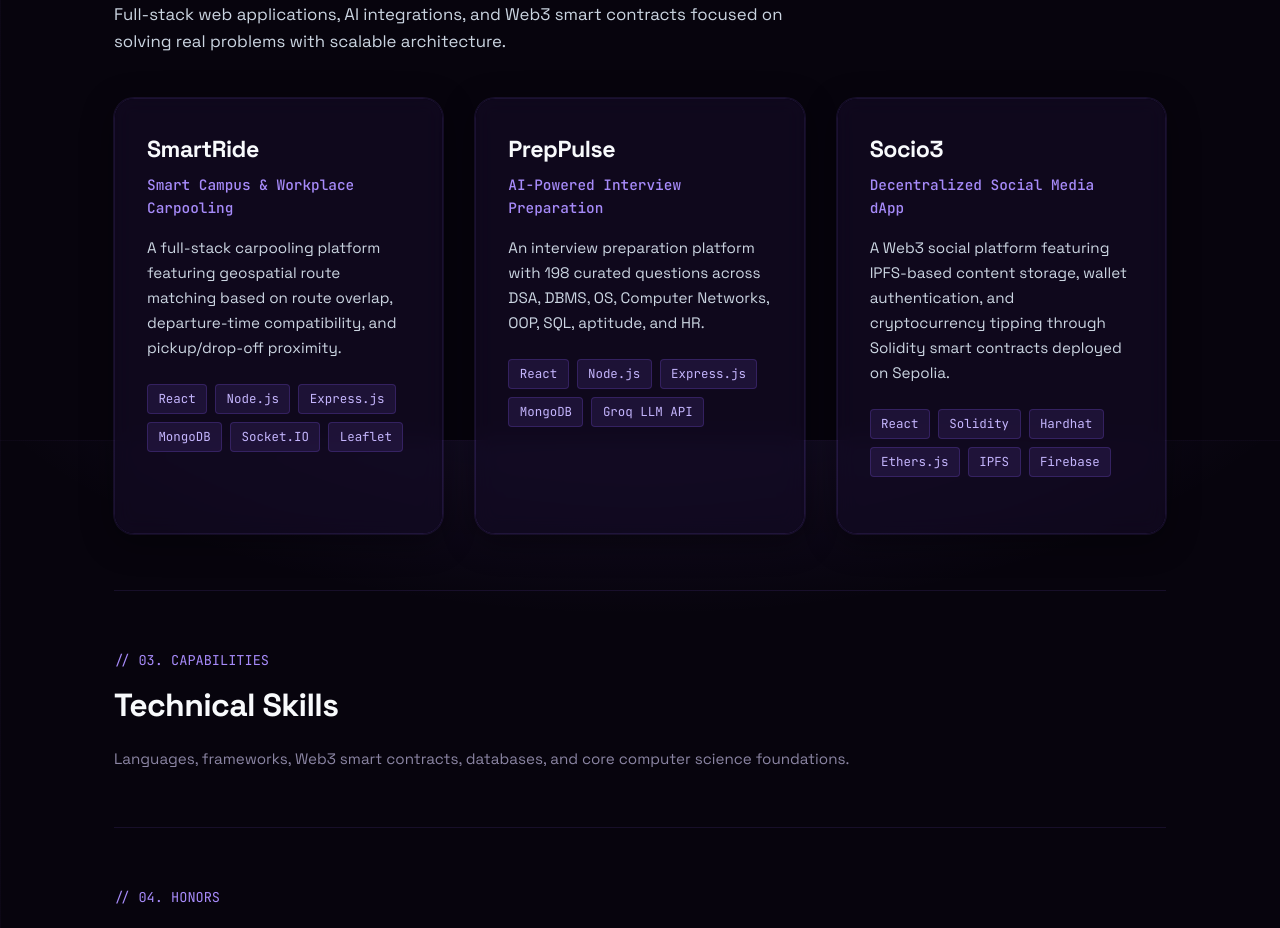
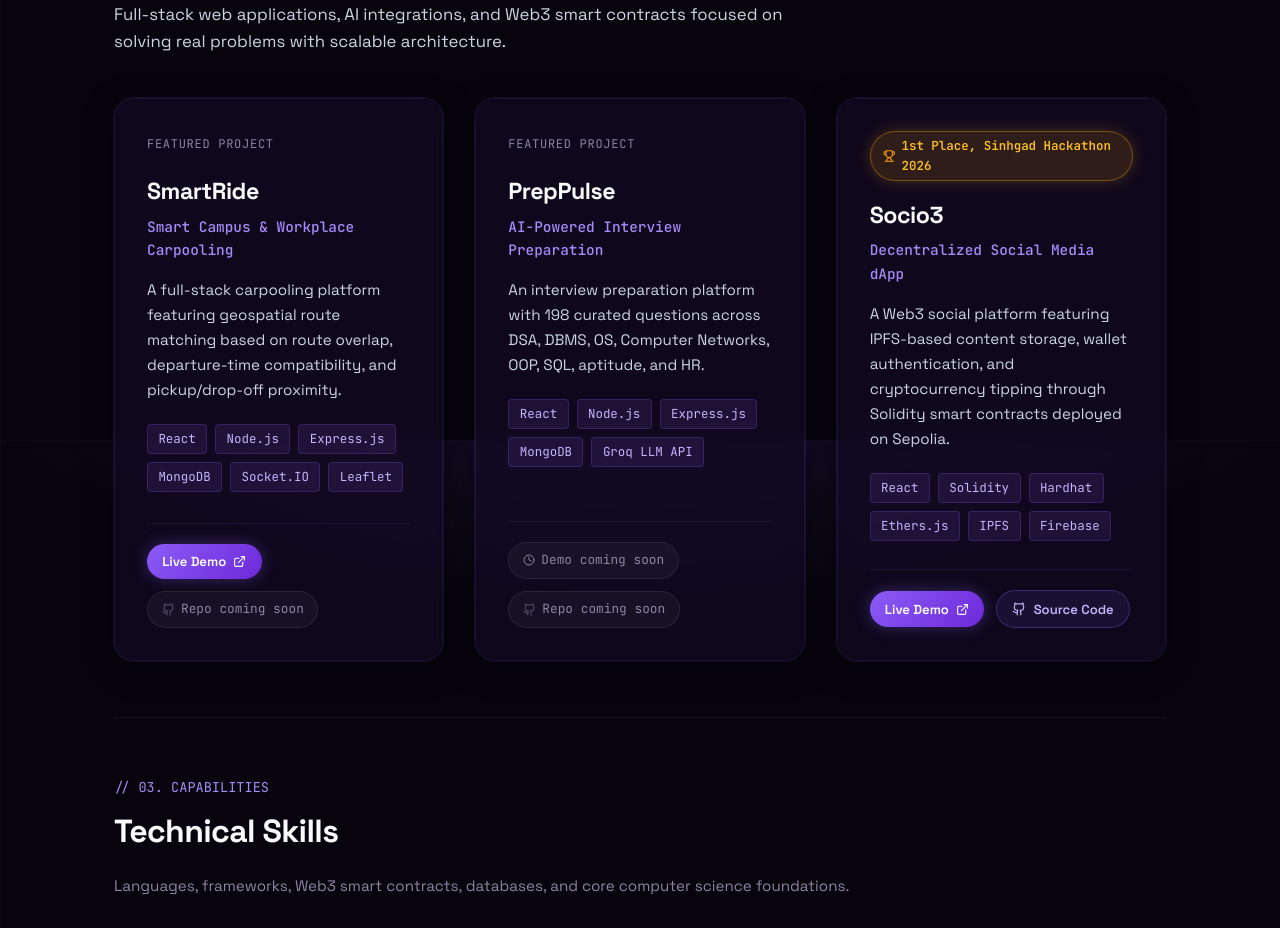
Before and after one commit to radhika817/radhika-portfolio, a React (Vite) app: page / in a window 1280 px wide. Shown: the part 1960-2888 px from the top of the page. Built offline with nearby package versions, Linux system fonts and the light colour scheme.

Commit message:
feat: add project links with placeholder handling

```diff
--- a/src/components/ProjectCard.jsx
+++ b/src/components/ProjectCard.jsx
@@ -1,14 +1,24 @@
 import { useRef, useState } from 'react'
 import { motion, useMotionValue, useSpring, useTransform } from 'framer-motion'
+import { ExternalLink, Github, Trophy, Clock } from 'lucide-react'
 import { useReducedMotion } from '../hooks/useReducedMotion'
 import { usePointerType } from '../hooks/usePointerType'
 
 /**
- * ProjectCard component featuring subtle 3D tilt hover physics,
- * cursor-tracking spotlight border glow, tech chips, and structured layout.
- * Disabled under prefers-reduced-motion and on touch devices.
+ * Checks whether a URL is a real, active link or an unconfigured placeholder
  */
-export default function ProjectCard({ project, children }) {
+function isValidUrl(url) {
+  if (!url || typeof url !== 'string') return false
+  const trimmed = url.trim()
+  return trimmed.startsWith('http://') || trimmed.startsWith('https://')
+}
+
+/**
+ * ProjectCard component with 3D tilt hover physics, cursor-tracking border glow,
+ * "1st Place, Sinhgad Hackathon 2026" badge on Socio3, and placeholder handling
+ * showing disabled "Coming soon" buttons instead of broken links.
+ */
+export default function ProjectCard({ project, onOpenCaseStudy }) {
   const cardRef = useRef(null)
   const [mousePos, setMousePos] = useState({ x: -250, y: -250 })
   const [isHovered, setIsHovered] = useState(false)
@@ -19,7 +29,7 @@ export default function ProjectCard({ project, children }) {
   const tiltX = useMotionValue(0)
   const tiltY = useMotionValue(0)
 
-  // Spring physics for buttery-smooth tilt response and gentle reset
+  // Spring physics for tilt response
   const springConfig = { damping: 18, stiffness: 180, mass: 0.2 }
   const rotateX = useSpring(useTransform(tiltY, [-0.5, 0.5], [8, -8]), springConfig)
   const rotateY = useSpring(useTransform(tiltX, [-0.5, 0.5], [-10, 10]), springConfig)
@@ -31,8 +41,6 @@ export default function ProjectCard({ project, children }) {
     const relY = e.clientY - rect.top
 
     setMousePos({ x: relX, y: relY })
-
-    // Normalize between -0.5 and 0.5
     tiltX.set(relX / rect.width - 0.5)
     tiltY.set(relY / rect.height - 0.5)
   }
@@ -47,6 +55,9 @@ export default function ProjectCard({ project, children }) {
   }
 
   const shouldTilt = hasFinePointer && !prefersReducedMotion
+  const isLiveDemoValid = isValidUrl(project.liveUrl)
+  const isGithubValid = isValidUrl(project.githubUrl)
+  const hasAward = project.award || project.id === 'socio3'
 
   return (
     <div style={{ perspective: 1000, height: '100%' }}>
@@ -133,6 +144,50 @@ export default function ProjectCard({ project, children }) {
           )}
 
           <div style={{ position: 'relative', zIndex: 2 }}>
+            {/* Top row: Award Badge for Socio3 or category */}
+            <div
+              style={{
+                display: 'flex',
+                alignItems: 'center',
+                justifyContent: 'space-between',
+                marginBottom: '1rem',
+                minHeight: '26px',
+              }}
+            >
+              {hasAward ? (
+                <div
+                  style={{
+                    display: 'inline-flex',
+                    alignItems: 'center',
+                    gap: '0.4rem',
+                    padding: '0.25rem 0.75rem',
+                    borderRadius: 'var(--radius-full)',
+                    background: 'rgba(245, 158, 11, 0.14)',
+                    border: '1px solid rgba(245, 158, 11, 0.4)',
+                    color: '#fbbf24',
+                    fontSize: '0.78rem',
+                    fontWeight: 600,
+                    fontFamily: 'var(--font-mono)',
+                    boxShadow: '0 0 15px rgba(245, 158, 11, 0.25)',
+                  }}
+                >
+                  <Trophy size={14} color="#f59e0b" />
+                  <span>1st Place, Sinhgad Hackathon 2026</span>
+                </div>
+              ) : (
+                <span
+                  style={{
+                    fontSize: '0.75rem',
+                    fontFamily: 'var(--font-mono)',
+                    color: 'var(--text-muted)',
+                    letterSpacing: '0.06em',
+                  }}
+                >
+                  FEATURED PROJECT
+                </span>
+              )}
+            </div>
+
             {/* Header: Title and Subtitle */}
             <div style={{ marginBottom: '1rem' }}>
               <h3
@@ -164,7 +219,7 @@ export default function ProjectCard({ project, children }) {
                 color: 'var(--text-secondary)',
                 fontSize: '0.95rem',
                 lineHeight: 1.65,
-                marginBottom: '1.5rem',
+                marginBottom: '1.4rem',
               }}
             >
               {project.description}
@@ -176,7 +231,7 @@ export default function ProjectCard({ project, children }) {
                 display: 'flex',
                 flexWrap: 'wrap',
                 gap: '0.5rem',
-                marginBottom: '1.5rem',
+                marginBottom: '1.75rem',
               }}
             >
               {project.tech.map((tech) => (
@@ -198,9 +253,141 @@ export default function ProjectCard({ project, children }) {
             </div>
           </div>
 
-          {/* Action / Extension Slot */}
-          <div style={{ position: 'relative', zIndex: 2 }}>
-            {children}
+          {/* Action Links Bar with Placeholder Handling */}
+          <div
+            style={{
+              position: 'relative',
+              zIndex: 2,
+              display: 'flex',
+              flexWrap: 'wrap',
+              gap: '0.75rem',
+              alignItems: 'center',
+              borderTop: '1px solid rgba(139, 92, 246, 0.12)',
+              paddingTop: '1.25rem',
+            }}
+          >
+            {/* Live Demo Button / Coming Soon */}
+            {isLiveDemoValid ? (
+              <a
+                href={project.liveUrl}
+                target="_blank"
+                rel="noreferrer"
+                data-cursor="Open"
+                style={{
+                  display: 'inline-flex',
+                  alignItems: 'center',
+                  gap: '0.45rem',
+                  padding: '0.45rem 0.95rem',
+                  borderRadius: 'var(--radius-full)',
+                  background: 'linear-gradient(135deg, var(--color-violet), #6d28d9)',
+                  color: '#ffffff',
+                  fontSize: '0.82rem',
+                  fontWeight: 600,
+                  textDecoration: 'none',
+                  boxShadow: '0 0 15px rgba(139, 92, 246, 0.35)',
+                  transition: 'all 0.2s ease',
+                }}
+              >
+                <span>Live Demo</span>
+                <ExternalLink size={13} />
+              </a>
+            ) : (
+              <span
+                style={{
+                  display: 'inline-flex',
+                  alignItems: 'center',
+                  gap: '0.4rem',
+                  padding: '0.45rem 0.85rem',
+                  borderRadius: 'var(--radius-full)',
+                  background: 'rgba(255, 255, 255, 0.04)',
+                  border: '1px solid rgba(255, 255, 255, 0.08)',
+                  color: 'var(--text-muted)',
+                  fontSize: '0.8rem',
+                  fontFamily: 'var(--font-mono)',
+                  cursor: 'not-allowed',
+                  userSelect: 'none',
+                }}
+                title="Live demo deployment coming soon"
+              >
+                <Clock size={12} />
+                <span>Demo coming soon</span>
+              </span>
+            )}
+
+            {/* GitHub Repo Button / Coming Soon */}
+            {isGithubValid ? (
+              <a
+                href={project.githubUrl}
+                target="_blank"
+                rel="noreferrer"
+                data-cursor="Open"
+                style={{
+                  display: 'inline-flex',
+                  alignItems: 'center',
+                  gap: '0.45rem',
+                  padding: '0.45rem 0.95rem',
+                  borderRadius: 'var(--radius-full)',
+                  background: 'rgba(139, 92, 246, 0.1)',
+                  border: '1px solid var(--border-medium)',
+                  color: 'var(--color-lavender)',
+                  fontSize: '0.82rem',
+                  fontWeight: 600,
+                  textDecoration: 'none',
+                  transition: 'all 0.2s ease',
+                }}
+              >
+                <Github size={14} />
+                <span>Source Code</span>
+              </a>
+            ) : (
+              <span
+                style={{
+                  display: 'inline-flex',
+                  alignItems: 'center',
+                  gap: '0.4rem',
+                  padding: '0.45rem 0.85rem',
+                  borderRadius: 'var(--radius-full)',
+                  background: 'rgba(255, 255, 255, 0.04)',
+                  border: '1px solid rgba(255, 255, 255, 0.08)',
+                  color: 'var(--text-muted)',
+                  fontSize: '0.8rem',
+                  fontFamily: 'var(--font-mono)',
+                  cursor: 'not-allowed',
+                  userSelect: 'none',
+                }}
+                title="Repository link being finalized"
+              >
+                <Github size={13} style={{ opacity: 0.5 }} />
+                <span>Repo coming soon</span>
+              </span>
+            )}
+
+            {/* Case Study Trigger */}
+            {onOpenCaseStudy && (
+              <button
+                type="button"
+                onClick={() => onOpenCaseStudy(project)}
+                data-cursor="View"
+                style={{
+                  marginLeft: 'auto',
+                  display: 'inline-flex',
+                  alignItems: 'center',
+                  gap: '0.35rem',
+                  padding: '0.45rem 0.85rem',
+                  borderRadius: 'var(--radius-full)',
+                  color: 'var(--color-violet-light)',
+                  fontSize: '0.82rem',
+                  fontWeight: 500,
+                  fontFamily: 'var(--font-mono)',
+                  cursor: 'pointer',
+                  border: '1px solid rgba(139, 92, 246, 0.2)',
+                  background: 'rgba(139, 92, 246, 0.08)',
+                  transition: 'all 0.2s ease',
+                }}
+              >
+                <span>Case Study →</span>
+              </button>
+            )}
           </div>
         </div>
       </motion.article>
```
